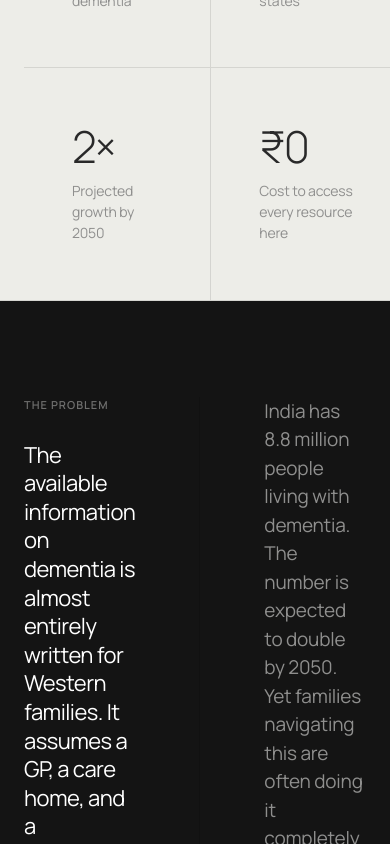
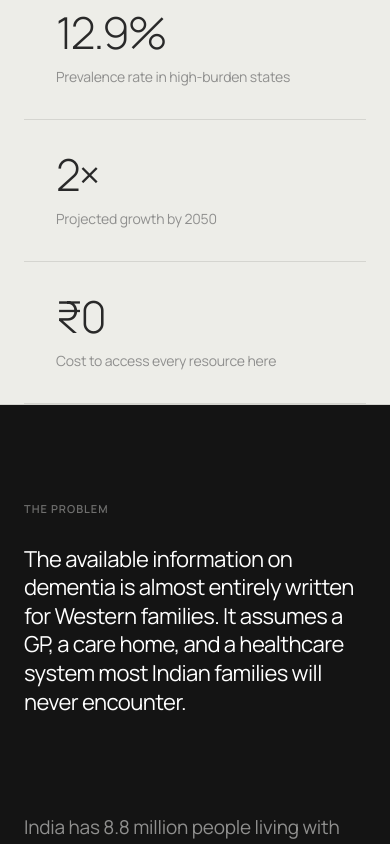
Before and after one commit to Shivalik-Capital/project-lantern, a Next.js app: page / in a window 390 px wide. Shown: the part 960-1804 px from the top of the page. Built offline with nearby package versions, Linux system fonts and the light colour scheme.

Commit message:
fix: landing page mobile responsiveness and grid overflow issues

```diff
--- a/app/page.tsx
+++ b/app/page.tsx
@@ -150,15 +150,16 @@ export default function HomePage() {
           className="container-layout"
           initial="hidden" whileInView="visible" viewport={{ once: true, margin: '-60px' }} variants={SV}
         >
-          <div style={{ display: 'grid', gridTemplateColumns: 'repeat(2, 1fr)', gridTemplateRows: 'repeat(2, 1fr)' }}>
+          <div className="grid grid-cols-1 sm:grid-cols-2">
             {STATS.map((s, i) => (
               <motion.div
                 key={s.value}
                 variants={FV}
+                className={`p-8 md:p-14 border-b border-[rgba(0,0,0,0.1)] ${i % 2 === 0 ? 'sm:border-r' : ''} ${i >= 2 ? 'sm:border-b-0' : ''}`}
                 style={{
-                  padding: '56px 48px',
-                  borderRight:  (i % 2 === 0) ? '1px solid rgba(0,0,0,0.1)' : 'none',
-                  borderBottom: (i < 2)        ? '1px solid rgba(0,0,0,0.1)' : 'none',
+
+
+
                 }}
               >
                 <div style={{
@@ -185,7 +186,7 @@ export default function HomePage() {
           className="container-layout"
           initial="hidden" whileInView="visible" viewport={{ once: true, margin: '-80px' }} variants={SV}
         >
-          <div style={{ display: 'grid', gridTemplateColumns: '1fr 1px 1fr', gap: '0 64px', alignItems: 'start' }}>
+          <div className="flex flex-col md:grid md:grid-cols-[1fr_1px_1fr] gap-12 md:gap-16 items-start">
             {/* Left: editorial statement */}
             <motion.div variants={FV}>
               <div style={{ ...S.eyebrow, color: '#6f6f6e', marginBottom: '28px' }}>The problem</div>
@@ -203,7 +204,7 @@ export default function HomePage() {
             </motion.div>
 
             {/* Vertical rule */}
-            <div style={S.vertRule} />
+            <div className="hidden md:block" style={S.vertRule} /><hr className="md:hidden" style={{ border: 'none', borderTop: '1px solid rgba(255,255,255,0.15)', margin: '0' }} />
 
             {/* Right: prose */}
             <motion.div variants={FV} style={{ display: 'flex', flexDirection: 'column', gap: '20px' }}>
@@ -267,7 +268,7 @@ export default function HomePage() {
           {/* Text */}
           <motion.div
             variants={FV}
-            style={{ padding: '72px 64px 72px 0', display: 'flex', flexDirection: 'column', justifyContent: 'center', borderRight: '1px solid rgba(0,0,0,0.1)' }}
+            className="py-12 md:py-[72px] md:pr-[64px] flex flex-col justify-center border-b md:border-b-0 md:border-r border-[rgba(0,0,0,0.1)]"
           >
             <div style={{ ...S.eyebrow, marginBottom: '16px' }}>Data</div>
             <h2 style={{ color: '#292929', marginBottom: '24px' }}>
@@ -420,7 +421,7 @@ export default function HomePage() {
               {/* BP section */}
               <div style={{ marginBottom: '8px' }}>
                 <div style={{ ...S.caption, color: '#8f8f8e', marginBottom: '12px', fontWeight: 600, textTransform: 'uppercase', letterSpacing: '0.07em' }}>Blood Pressure</div>
-                <div style={{ display: 'grid', gridTemplateColumns: '1fr 1fr 1fr', gap: '8px' }}>
+                <div className="grid grid-cols-1 sm:grid-cols-3 gap-2">
                   {[
                     { l: 'Systolic', v: '128' },
                     { l: 'Diastolic', v: '82' },
@@ -478,7 +479,7 @@ export default function HomePage() {
               </h2>
             </motion.div>
 
-            <div style={{ display: 'grid', gridTemplateColumns: '1fr 1px 1fr', gap: '0 64px' }}>
+            <div className="flex flex-col md:grid md:grid-cols-[1fr_1px_1fr] gap-12 md:gap-16">
 
               {/* iPhone */}
               <motion.div variants={FV} style={{ paddingRight: '16px' }}>
@@ -498,7 +499,7 @@ export default function HomePage() {
               </motion.div>
 
               {/* Vertical Rule */}
-              <div style={S.vertRule} />
+              <div className="hidden md:block" style={S.vertRule} /><hr className="md:hidden" style={{ border: 'none', borderTop: '1px solid rgba(0,0,0,0.1)', margin: '0' }} />
 
               {/* Android */}
               <motion.div variants={FV} style={{ paddingLeft: '16px' }}>
```
